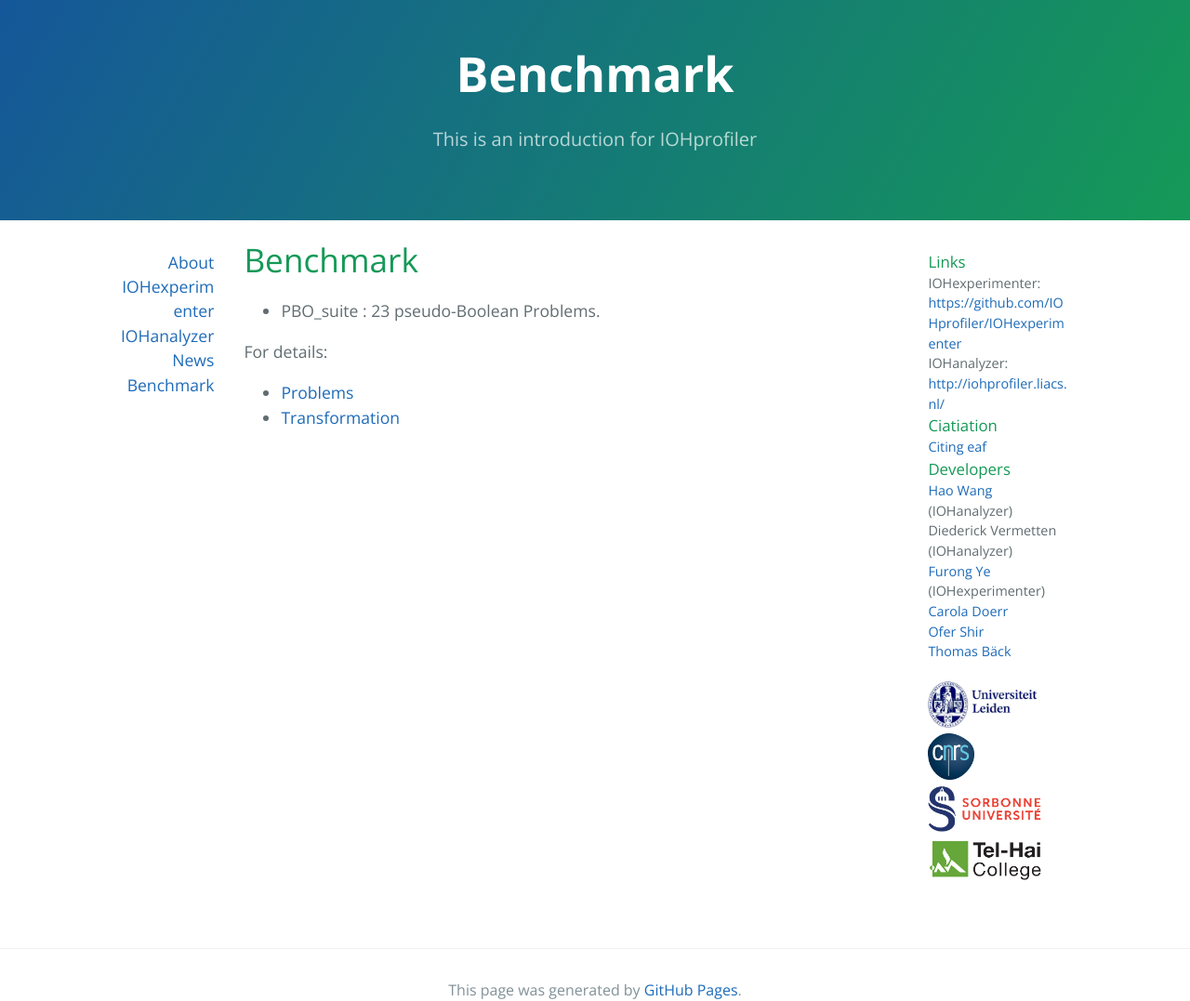
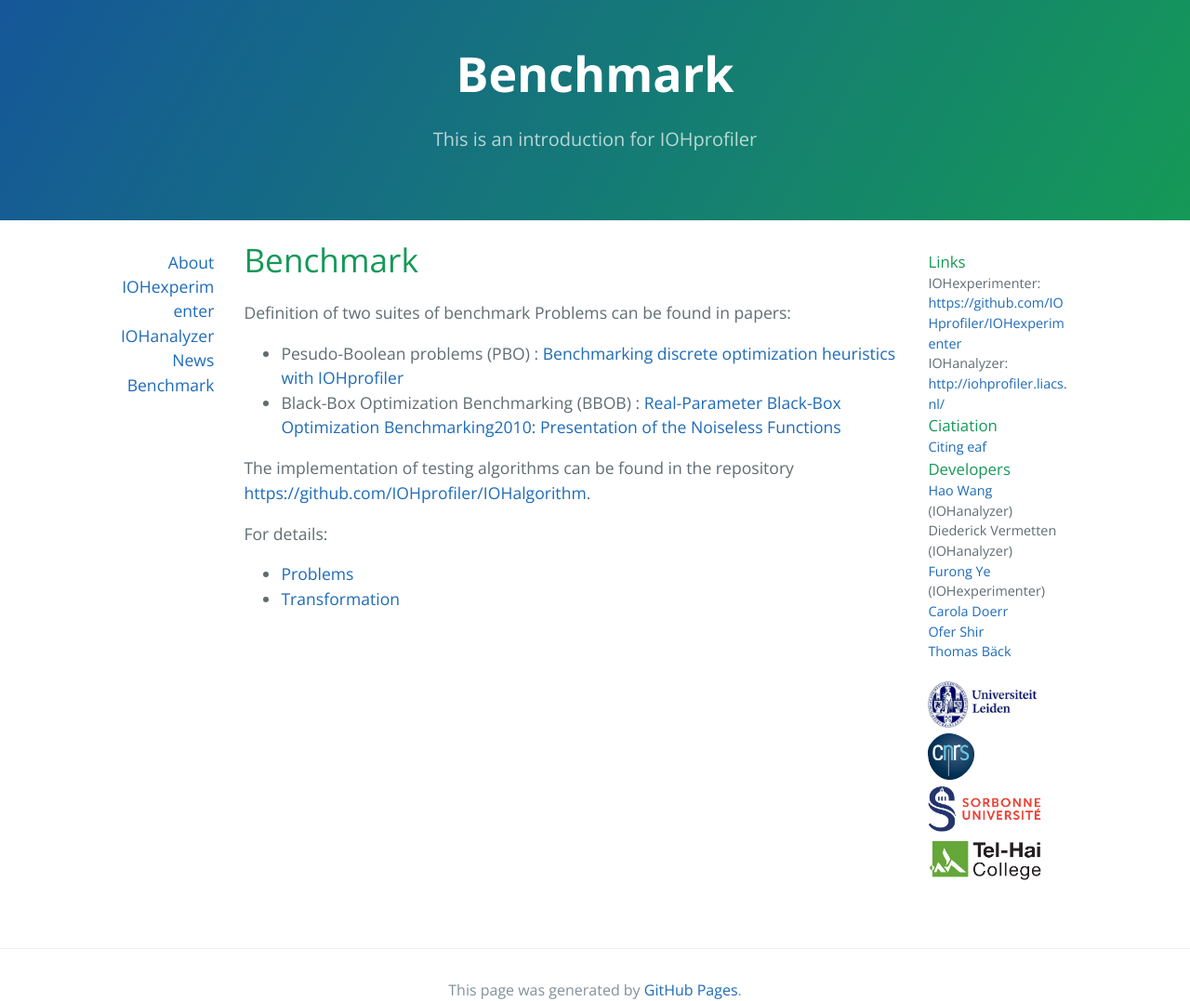
Before and after one commit to IOHprofiler/IOHprofiler.github.io, a Jekyll site: the page built from Benchmark/Benchmark.md, in a window 1280 px wide. Shown: the whole page at 93% size. Built offline with Jekyll 4.4.1, drawn with Linux system fonts in a browser that asks for light colours.

Commit message:
Add links to benchmark definition

```diff
--- a/Benchmark/Benchmark.md
+++ b/Benchmark/Benchmark.md
@@ -8,7 +8,11 @@ permalink: /Benchmark/
 
 # Benchmark
 
-+ PBO_suite : 23 pseudo-Boolean Problems.
+Definition of two suites of benchmark Problems can be found in papers:
++ Pesudo-Boolean problems (PBO) : [Benchmarking discrete optimization heuristics with IOHprofiler](https://dl.acm.org/citation.cfm?id=3326810)
++ Black-Box Optimization Benchmarking (BBOB) : [Real-Parameter Black-Box Optimization Benchmarking2010: Presentation of the Noiseless Functions](http://coco.lri.fr/downloads/download15.01/bbobdocfunctions.pdf)
+
+The implementation of testing algorithms can be found in the repository [https://github.com/IOHprofiler/IOHalgorithm](https://github.com/IOHprofiler/IOHalgorithm).
 
 For details:
 * [Problems](Problems/)
```
